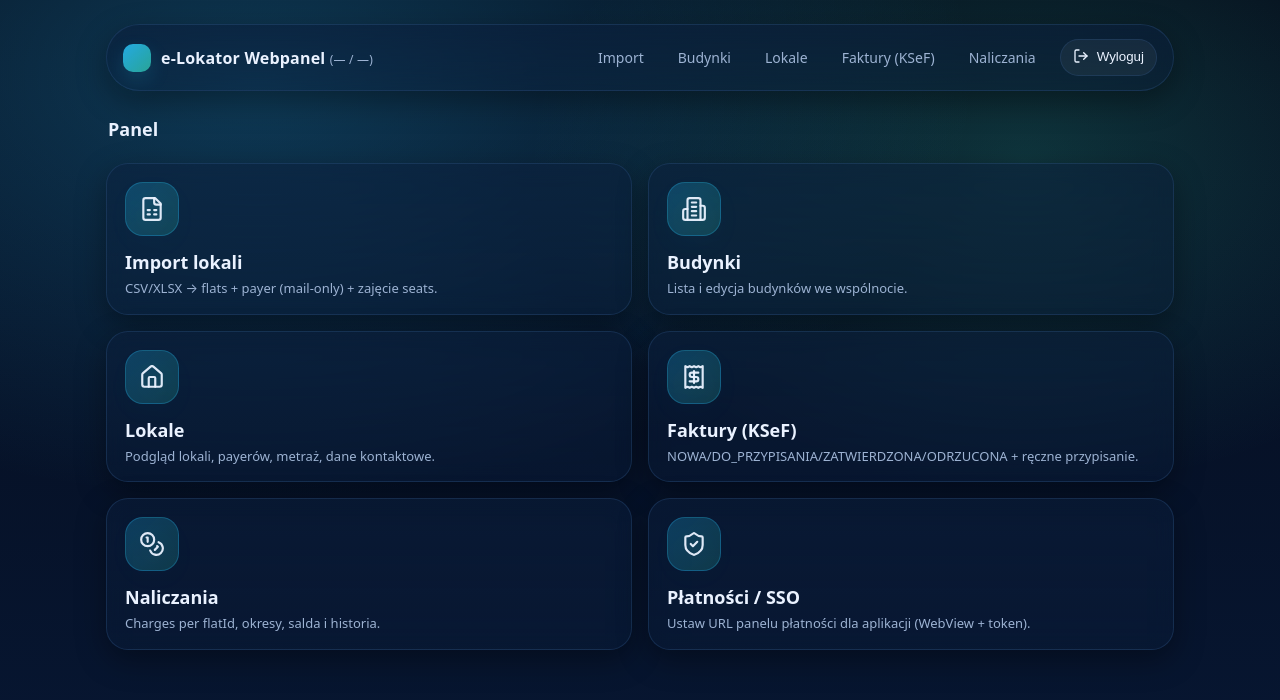
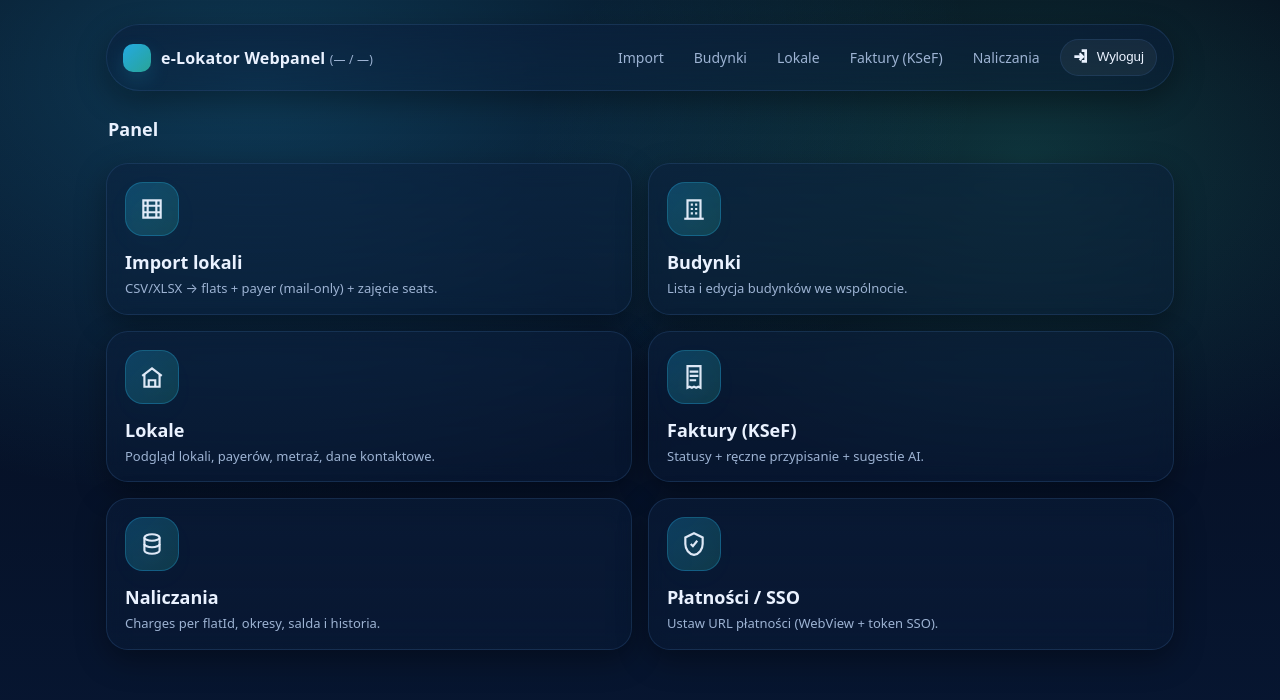
Before and after one commit to mrlachnowicz-hash/e-lokator-webpanel, a Next.js app in the folder webpanel/: page /dashboard in a window 1280 px wide. Shown: the top 700 px of the page. Built offline with nearby package versions, Linux system fonts and the light colour scheme; no server answers.

Commit message:
Add files via upload

```diff
--- /dev/null
+++ b/webpanel/src/app/dashboard/_icons.tsx
@@ -0,0 +1,59 @@
+"use client";
+
+const Icon = ({ children }: { children: React.ReactNode }) => (
+  <svg viewBox="0 0 24 24" fill="none" stroke="currentColor" strokeWidth="2">
+    {children}
+  </svg>
+);
+
+export const ISpreadsheet = () => (
+  <Icon>
+    <path d="M4 4h16v16H4z" />
+    <path d="M8 4v16M16 4v16M4 9h16M4 15h16" />
+  </Icon>
+);
+
+export const IBuilding = () => (
+  <Icon>
+    <path d="M3 21h18" />
+    <path d="M6 21V4h12v17" />
+    <path d="M9 8h2M13 8h2M9 12h2M13 12h2M9 16h2M13 16h2" />
+  </Icon>
+);
+
+export const IHome = () => (
+  <Icon>
+    <path d="M3 11l9-7 9 7" />
+    <path d="M5 10v11h14V10" />
+    <path d="M9 21v-6h6v6" />
+  </Icon>
+);
+
+export const IReceipt = () => (
+  <Icon>
+    <path d="M6 2h12v20l-2-1-2 1-2-1-2 1-2-1-2 1z" />
+    <path d="M8 7h8M8 11h8M8 15h6" />
+  </Icon>
+);
+
+export const ICoins = () => (
+  <Icon>
+    <ellipse cx="12" cy="6" rx="7" ry="3" />
+    <path d="M5 6v6c0 1.7 3.1 3 7 3s7-1.3 7-3V6" />
+    <path d="M5 12v6c0 1.7 3.1 3 7 3s7-1.3 7-3v-6" />
+  </Icon>
+);
+
+export const IShield = () => (
+  <Icon>
+    <path d="M12 2l8 4v6c0 5-3.4 9.4-8 10-4.6-.6-8-5-8-10V6z" />
+    <path d="M9 12l2 2 4-5" />
+  </Icon>
+);
+
+export const ILogout = () => (
+  <Icon>
+    <path d="M10 17l1 1 5-5-5-5-1 1 3 3H3v2h10z" />
+    <path d="M20 3h-6v2h4v14h-4v2h6z" />
+  </Icon>
+);
--- a/webpanel/src/app/dashboard/page.tsx
+++ b/webpanel/src/app/dashboard/page.tsx
@@ -1,17 +1,9 @@
 "use client";
 
-import Tile from "@/components/Tile";
 import Link from "next/link";
-import {
-  Building2,
-  FileSpreadsheet,
-  Home,
-  Receipt,
-  Coins,
-  ShieldCheck,
-  LogOut,
-} from "lucide-react";
-import { useAuth } from "@/lib/authContext";
+import Tile from "../../components/Tile";
+import { ISpreadsheet, IBuilding, IHome, IReceipt, ICoins, IShield, ILogout } from "./_icons";
+import { useAuth } from "../../lib/authContext";
 
 export default function DashboardPage() {
   const { user, role, logout, communityId } = useAuth();
@@ -37,7 +29,8 @@ export default function DashboardPage() {
           <Link href="/charges">Naliczania</Link>
           <button className="pillBtn" onClick={logout} title="Wyloguj">
             <span style={{ display: "inline-flex", gap: 8, alignItems: "center" }}>
-              <LogOut size={16} /> Wyloguj
+              <span style={{ width: 16, height: 16, display: "inline-flex" }}><ILogout /></span>
+              Wyloguj
             </span>
           </button>
         </div>
@@ -48,39 +41,39 @@ export default function DashboardPage() {
       <div className="grid">
         <Tile
           href="/import"
-          icon={<FileSpreadsheet />}
+          icon={<ISpreadsheet />}
           title="Import lokali"
           desc="CSV/XLSX → flats + payer (mail-only) + zajęcie seats."
         />
         <Tile
           href="/buildings"
-          icon={<Building2 />}
+          icon={<IBuilding />}
           title="Budynki"
           desc="Lista i edycja budynków we wspólnocie."
         />
         <Tile
           href="/flats"
-          icon={<Home />}
+          icon={<IHome />}
           title="Lokale"
           desc="Podgląd lokali, payerów, metraż, dane kontaktowe."
         />
         <Tile
           href="/invoices"
-          icon={<Receipt />}
+          icon={<IReceipt />}
           title="Faktury (KSeF)"
-          desc="NOWA/DO_PRZYPISANIA/ZATWIERDZONA/ODRZUCONA + ręczne przypisanie."
+          desc="Statusy + ręczne przypisanie + sugestie AI."
         />
         <Tile
           href="/charges"
-          icon={<Coins />}
+          icon={<ICoins />}
           title="Naliczania"
           desc="Charges per flatId, okresy, salda i historia."
         />
         <Tile
           href="/payments"
-          icon={<ShieldCheck />}
+          icon={<IShield />}
           title="Płatności / SSO"
-          desc="Ustaw URL panelu płatności dla aplikacji (WebView + token)."
+          desc="Ustaw URL płatności (WebView + token SSO)."
         />
       </div>
 
--- a/webpanel/src/app/globals.css
+++ b/webpanel/src/app/globals.css
@@ -60,9 +60,10 @@ a{ color:inherit; text-decoration:none; }
 .navLinks{
   display:flex;
   align-items:center;
-  gap:14px;
+  gap:10px;
   font-size:14px;
   color:var(--muted);
+  flex-wrap:wrap;
 }
 .navLinks a{
   padding:8px 10px;
--- a/webpanel/src/components/Tile.tsx
+++ b/webpanel/src/components/Tile.tsx
@@ -1,6 +1,7 @@
 "use client";
 
 import Link from "next/link";
+import type { ReactNode } from "react";
 
 export default function Tile({
   href,
@@ -9,7 +10,7 @@ export default function Tile({
   desc,
 }: {
   href: string;
-  icon: React.ReactNode;
+  icon: ReactNode;
   title: string;
   desc: string;
 }) {
```
